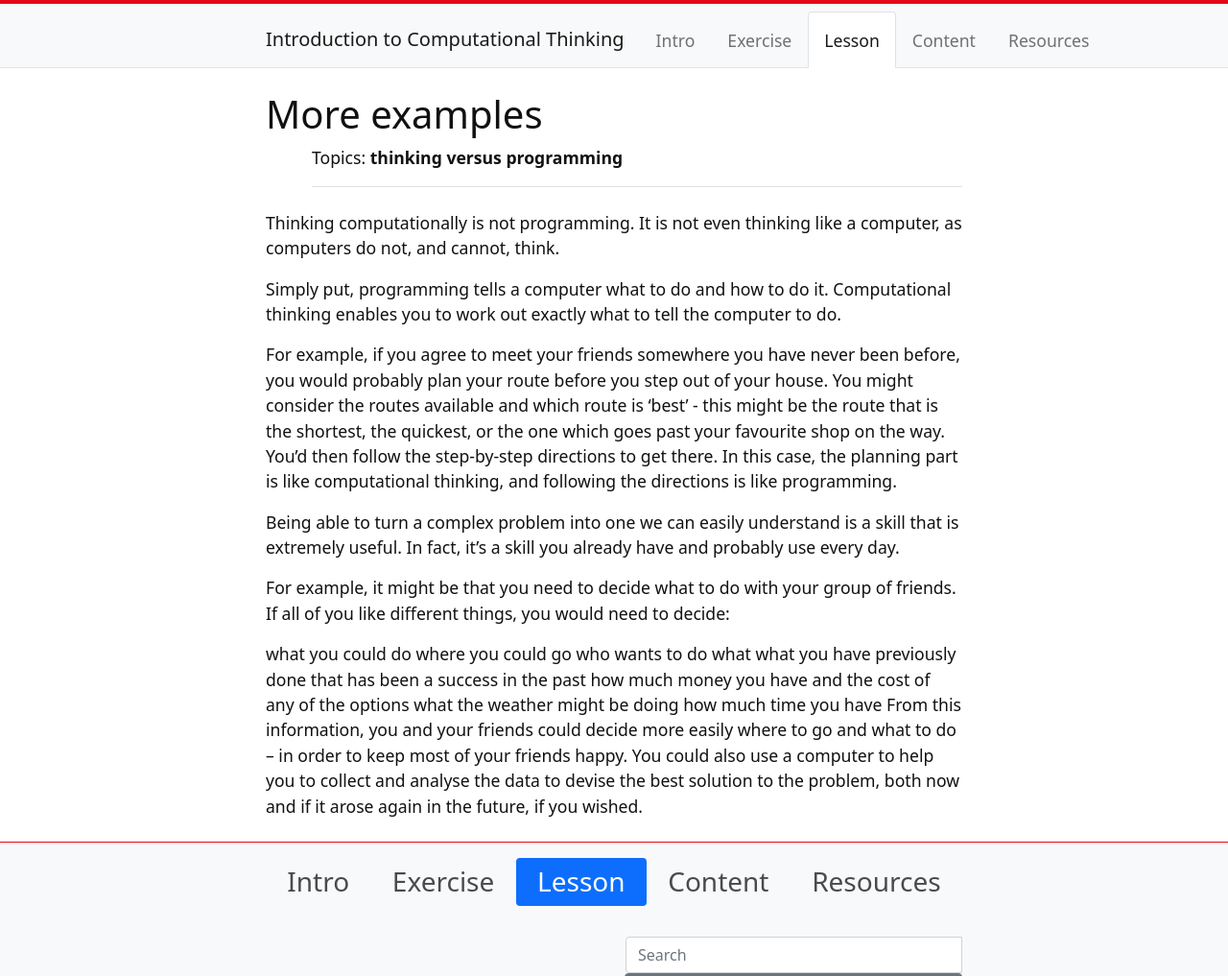
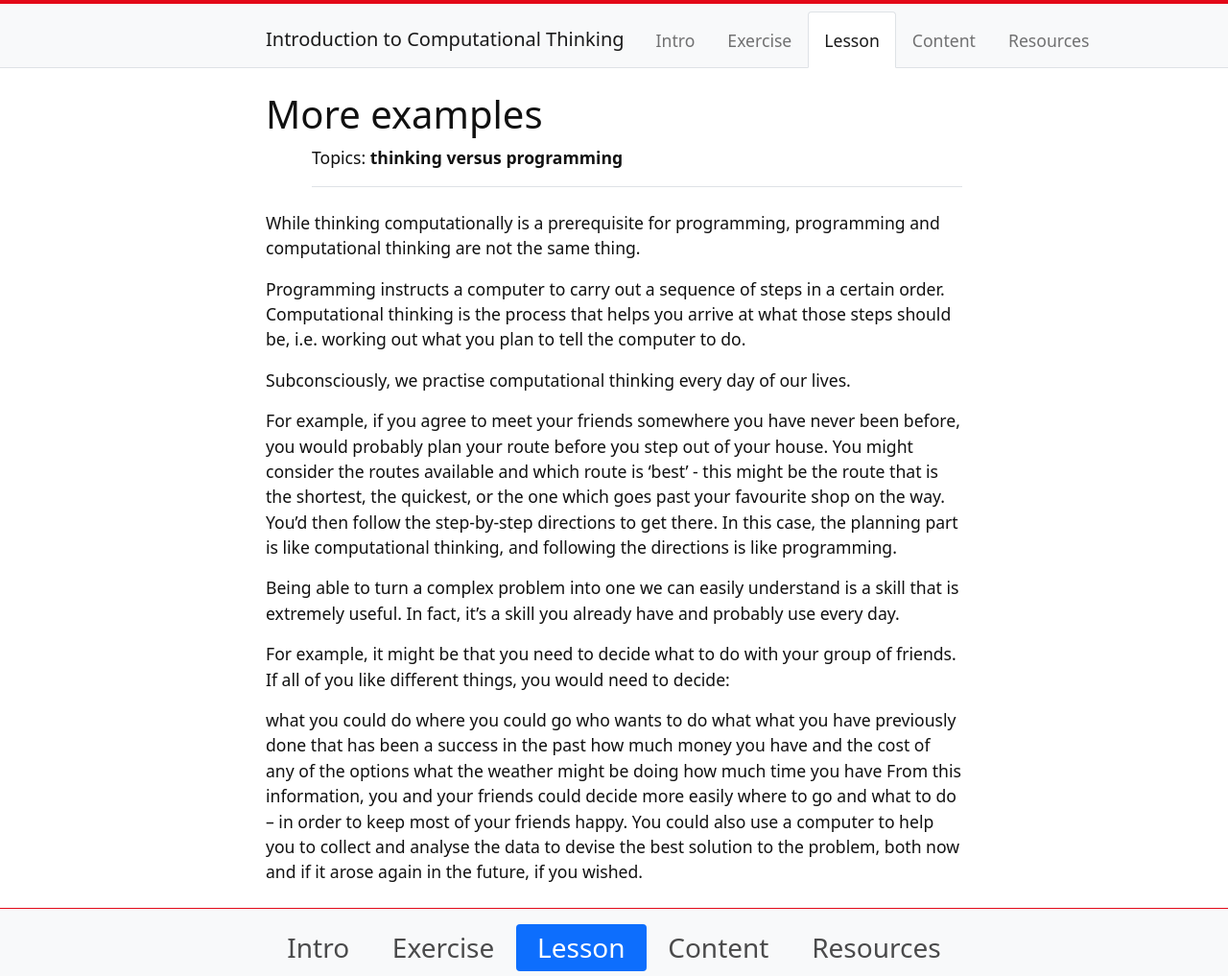
Before and after one commit to weaverbel/intro-computational-thinking, a Jekyll site: the page built from content/2-lesson.md, in a window 1280 px wide, cut to the strip 0-1017 px from the top of the page. Shown: the whole strip at 96% size. Built offline with Jekyll 4.4.1, drawn with Linux system fonts in a browser that asks for light colours.

Commit message:
Update 2-lesson.md
revise wording

```diff
--- a/content/2-lesson.md
+++ b/content/2-lesson.md
@@ -4,9 +4,11 @@ nav: Lesson
 topics: thinking versus programming
 ---
 
-Thinking computationally is not programming. It is not even thinking like a computer, as computers do not, and cannot, think.
+While thinking computationally is a prerequisite for programming, programming and computational thinking are not the same thing.
 
-Simply put, programming tells a computer what to do and how to do it. Computational thinking enables you to work out exactly what to tell the computer to do.
+Programming instructs a computer to carry out a sequence of steps in a certain order. Computational thinking is the process that helps you arrive at what those steps should be, i.e. working out what you plan to tell the computer to do.
+
+Subconsciously, we practise computational thinking every day of our lives.
 
 For example, if you agree to meet your friends somewhere you have never been before, you would probably plan your route before you step out of your house. You might consider the routes available and which route is ‘best’ - this might be the route that is the shortest, the quickest, or the one which goes past your favourite shop on the way. You'd then follow the step-by-step directions to get there. In this case, the planning part is like computational thinking, and following the directions is like programming.
 
```
